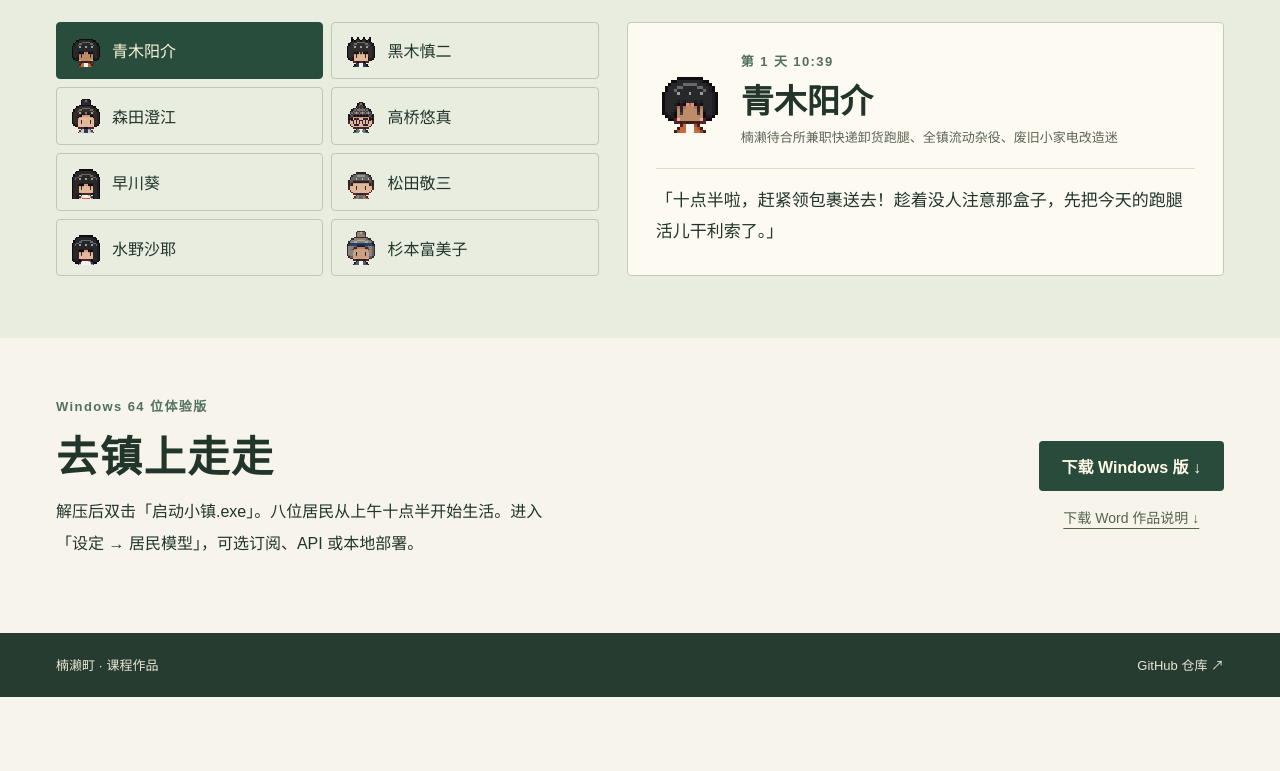
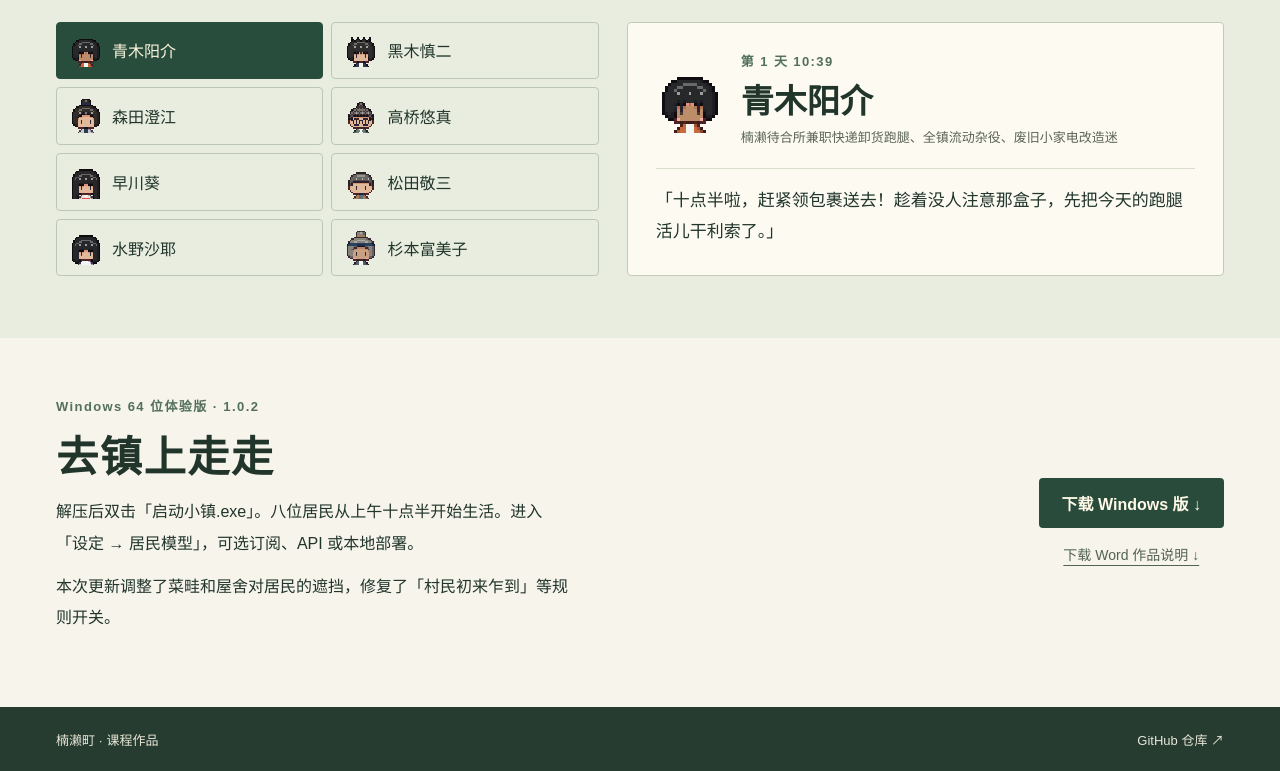
Before and after one commit to guofudamo2007-lab/kusunose-town, a plain HTML site: page index.html in a window 1280 px wide. Shown: the part 2065-2836 px from the top of the page. Before the commit the page ends 2762 px from the top, so only its background shows below. Drawn offline with Linux system fonts and the light colour scheme.

Commit message:
发布 Windows 1.0.2，更新居民显示与规则开关说明

```diff
--- a/index.html
+++ b/index.html
@@ -22,6 +22,6 @@
 </div>
 </section>
 <section id="people" class="people"><div class="wrap section"><div class="head"><div><p class="kicker">第一天的实机记录</p><h2>翻一页居民手记</h2></div></div><div class="book"><div id="roster" class="roster" role="group" aria-label="选择一位居民"></div><article class="entry" aria-live="polite"><div class="entrytop"><img id="portrait" alt="" src="assets/aoki.png"><div><p id="clock" class="kicker">第 1 天 10:39</p><h3 id="name">青木阳介</h3><p id="job"></p></div></div><blockquote id="thought"></blockquote></article></div></div></section>
-<section id="download" class="wrap section download"><div><p class="kicker">Windows 64 位体验版</p><h2>去镇上走走</h2><p>解压后双击「启动小镇.exe」。八位居民从上午十点半开始生活。进入「设定 → 居民模型」，可选订阅、API 或本地部署。</p></div><div class="actions"><a class="pill" href="https://github.com/guofudamo2007-lab/kusunose-town/releases/download/v1.0.1/Kusunose-Windows.zip">下载 Windows 版 ↓</a><a class="textlink" href="assets/guide.docx?v=guide5" download>下载 Word 作品说明 ↓</a></div></section>
+<section id="download" class="wrap section download"><div><p class="kicker">Windows 64 位体验版 · 1.0.2</p><h2>去镇上走走</h2><p>解压后双击「启动小镇.exe」。八位居民从上午十点半开始生活。进入「设定 → 居民模型」，可选订阅、API 或本地部署。</p><p>本次更新调整了菜畦和屋舍对居民的遮挡，修复了「村民初来乍到」等规则开关。</p></div><div class="actions"><a class="pill" href="https://github.com/guofudamo2007-lab/kusunose-town/releases/download/v1.0.2/Kusunose-Windows.zip">下载 Windows 版 ↓</a><a class="textlink" href="assets/guide.docx?v=guide5" download>下载 Word 作品说明 ↓</a></div></section>
 </main><footer><div class="wrap bar"><span>楠濑町 · 课程作品</span><a href="https://github.com/guofudamo2007-lab/kusunose-town">GitHub 仓库 ↗</a></div></footer>
 <script src="assets/residents.js"></script><script src="site.js"></script></body></html>
```
Also changed, not shown: 1 other file.
